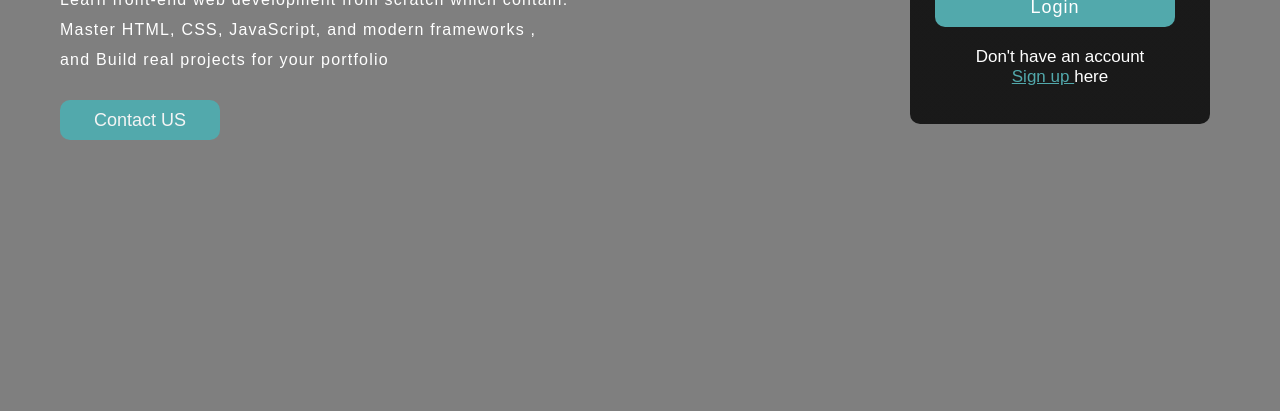
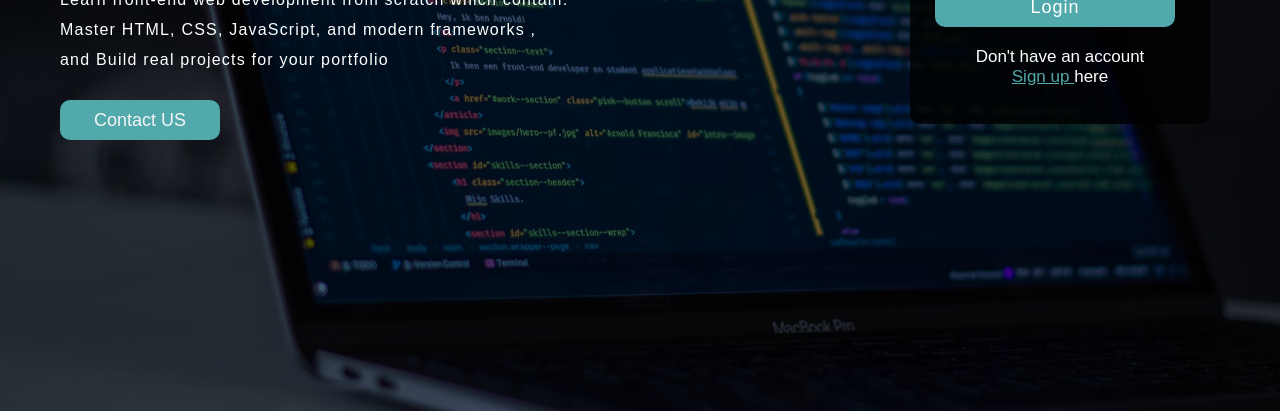
Before and after one commit to Ebrahim188/ProjectLab, a plain HTML site: page index.html in a window 1280 px wide. Shown: the part 389-800 px from the top of the page. Drawn offline with Linux system fonts and the light colour scheme.

Commit message:
Home.css

```diff
--- a/Home.css
+++ b/Home.css
@@ -6,7 +6,7 @@
 .main{
     position: absolute;
     width: 100%;
-    background: linear-gradient(to top, rgba(0,0,0,0.5)50%,rgba(0,0,0,0.5)50%), url(picture/home-image.avif);
+    background: linear-gradient(to top, rgba(0,0,0,0.5)50%,rgba(0,0,0,0.5)50%), url(home-image.avif);
     background-position: center;
     background-size: cover;
     height: 100%;
```
